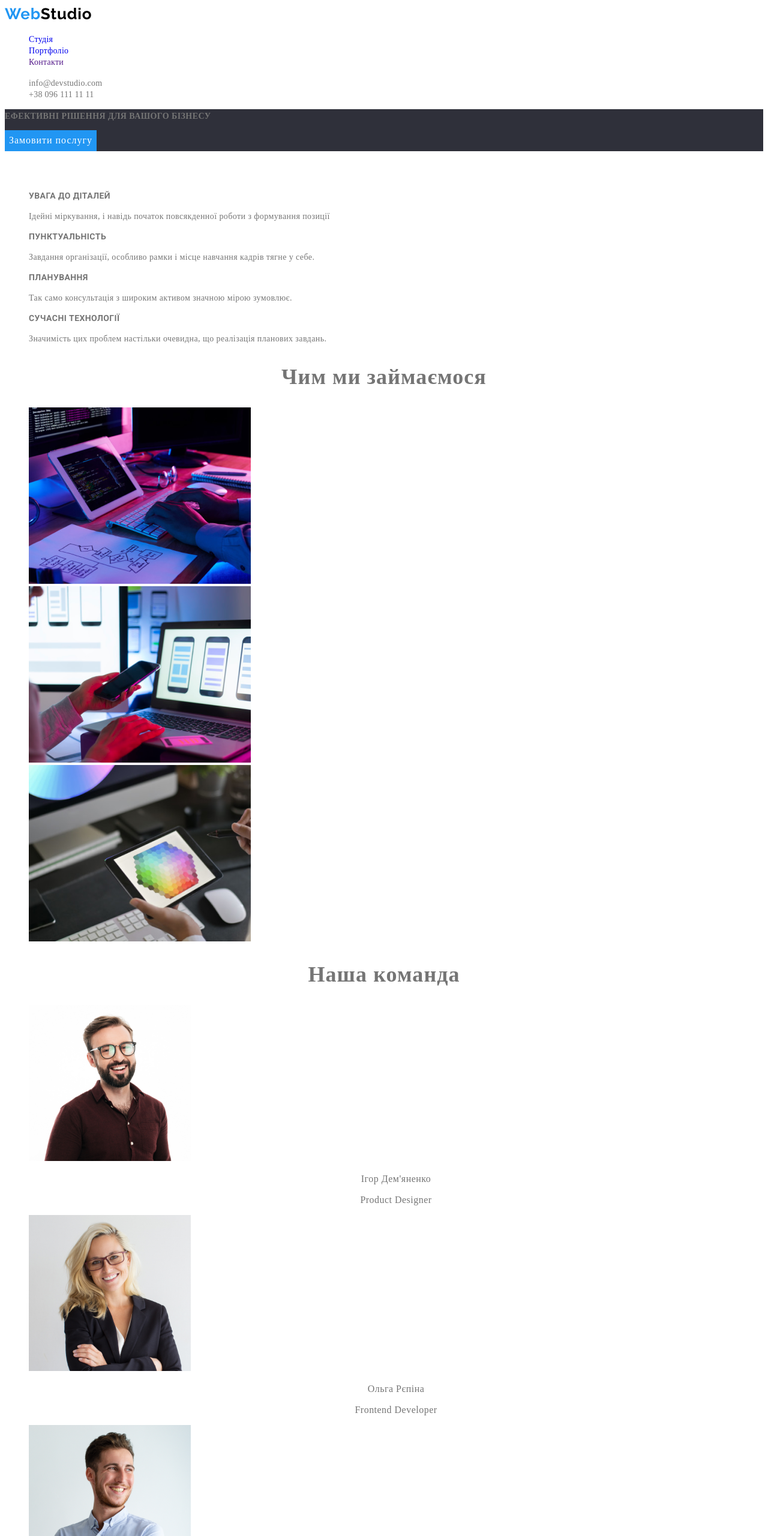
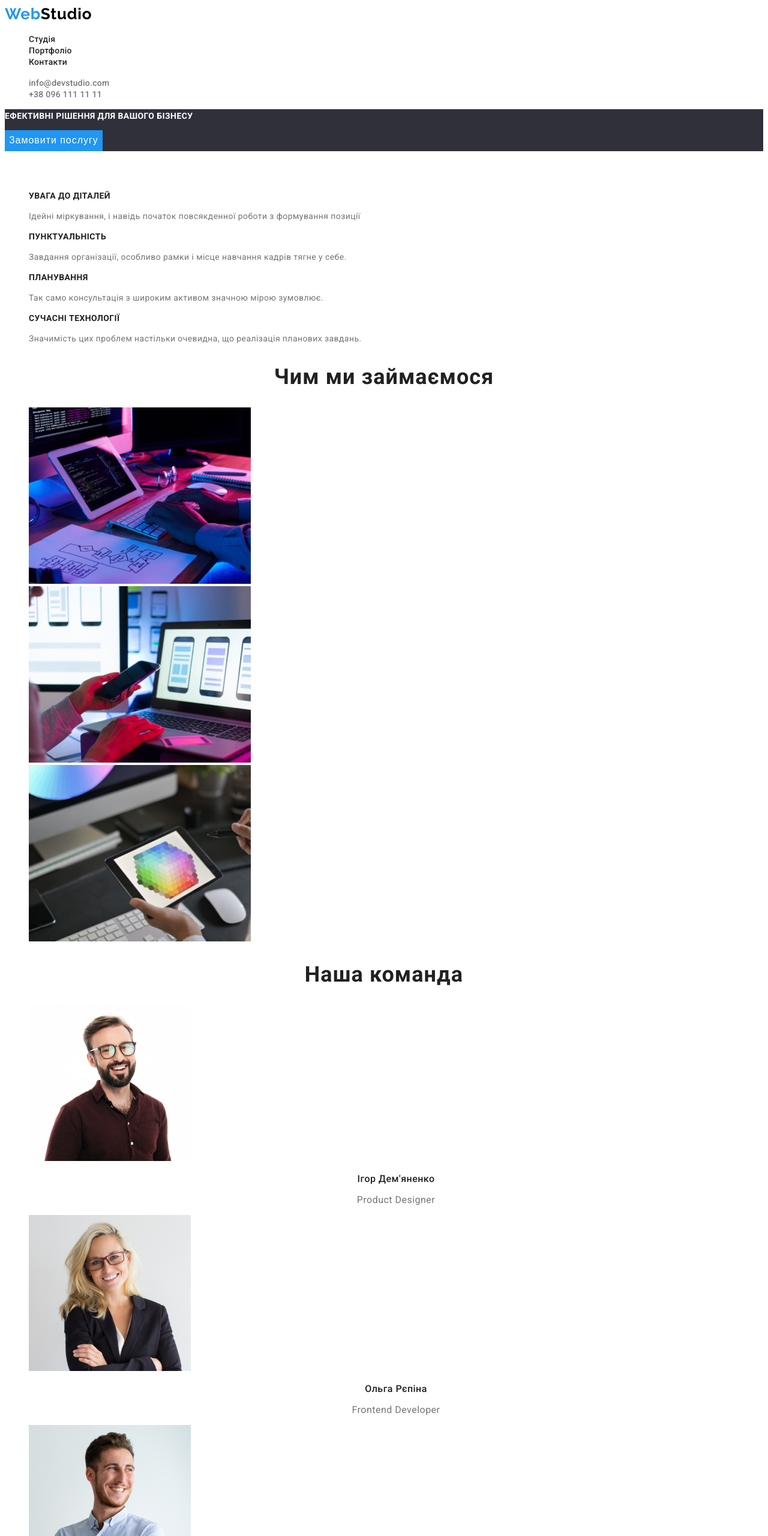
Before and after one commit to meleshko2907/goit-markup-hw-02, a plain HTML site: page index.html in a window 1280 px wide. Shown: the top 2560 px of the page at 60% size. Drawn offline with Linux system fonts and the light colour scheme.

Commit message:
Исправляет значение фонт фемели

```diff
--- a/css/styles.css
+++ b/css/styles.css
@@ -1,13 +1,14 @@
-body{font-family: "Roboto", Verdana, Geneva, Tahoma,sans-serif; color:  #757575;}
+body{
+    font-family: "Roboto", sans-serif;
+    color:  #757575;}
 
 
 .list{list-style: none;}
 
 .link {text-decoration: none;}
 
-:root{--brand-color: #757575;
+:root{
 --secondary-brand-color:#212121;
---main-font:'Roboto';
 }
 
 
@@ -24,24 +25,23 @@ body{font-family: "Roboto", Verdana, Geneva, Tahoma,sans-serif; color:  #757575;
 .logo-part {color: #000000}
 
 
-.nav-link {font-family: --main-font;
+.nav-link {
     font-weight: 500;
     font-size: 14px;
     line-height: 1.14;
     letter-spacing: 0.02em;
-    color: --secondary-brand-color;
+    color: var(--secondary-brand-color);
     cursor: pointer;}
 
 
 .nav-link:focus{color: #2196F3;}
 
 .header-contacts{
-    font-family: --main-font;
     font-weight: 500;
     font-size: 14px;
     line-height: 1.14;
     letter-spacing: 0.02em;
-    color: var(--brand-color);}
+    color: #757575;}
 
 .header-contacts:focus{color: #2196F3;}
 
@@ -51,13 +51,12 @@ body{font-family: "Roboto", Verdana, Geneva, Tahoma,sans-serif; color:  #757575;
 .hero{background-color: #2F303A;}
 
 .hero-text{
-    font-family: --main-font;
     font-size: 14px;
     line-height: 1.71;
     letter-spacing: 0.03em;
-    color: var(--brand-color);}
+    color: #FFFFFF;}
 
-.hero-btn {font-family: --main-font;
+.hero-btn {
     font-size: 16px;
     line-height: 1.88;
     display: flex;
@@ -81,57 +80,52 @@ border-radius: 4px;}
     line-height: 1.14;
     letter-spacing: 0.03em;
     text-transform: uppercase;
-    color: --secondary-brand-color;}
+    color: var(--secondary-brand-color);}
 
 
 
 .advantage-list-text {
-    font-family:--main-font;
     font-size: 14px;
     line-height: 1.71;
     letter-spacing: 0.03em;
-    color: var(--brand-color);    }
+    }
 
 
 /*-------About work----------*/
 
 .work-title {
-    font-family: --main-font;
     font-size: 36px;
     line-height: 1.17;
     text-align: center;
     letter-spacing: 0.03em;
-    color: --secondary-brand-color;}
+    color: var(--secondary-brand-color);}
 
 
 /*-------Work team----------*/
 
 .work-team-title {
-    font-family: --main-font;
     font-size: 36px;
     line-height: 1.17;
     text-align: center;
     letter-spacing: 0.03em;
-    color:--secondary-brand-color;}
+    color:var(--secondary-brand-color);}
 
 
 .work-team-list-item {
-    font-family: --main-font;
     font-weight: 500;
     font-size: 16px;
     line-height: 1.19;
     text-align: center;
     letter-spacing: 0.03em;
-    color: --secondary-brand-color;}
+    color: var(--secondary-brand-color);}
 
 
 .work-team-item-text {
-    font-family: --main-font;
     font-size: 16px;
     line-height: 1.19;
     text-align: center;
     letter-spacing: 0.03em;
-    color:var(--brand-color);}
+   }
 
 
 
@@ -148,7 +142,7 @@ footer{background-color: #2F303A;}
 .logo-footer-part{color: #ffffff;}
 
 .location-on-map{
-    font-family: --main-font;
+    font-style: normal;
     font-size: 14px;
     line-height: 1.71;
     letter-spacing: 0.03em;
@@ -156,7 +150,7 @@ footer{background-color: #2F303A;}
 
 
 .contact-tel{
-    font-family: --main-font;
+    font-style: normal;
     font-size: 14px;
     line-height: 1.71;
     letter-spacing: 0.03em;
@@ -164,7 +158,7 @@ footer{background-color: #2F303A;}
 
 
 .contact-email{
-    font-family: --main-font;
+    font-style: normal;
     font-size: 14px;
     line-height: 1.71;
     letter-spacing: 0.03em;
@@ -172,13 +166,12 @@ footer{background-color: #2F303A;}
 
 /*---------Portfolio----------*/
 .selection{
-    font-family: --main-font;
     font-weight: 500;
     font-size: 16px;
     line-height: 1.63;
     text-align: center;
     letter-spacing: 0.03em;
-    color: --secondary-brand-color;}
+    color: var(--secondary-brand-color);}
 
 .selection:hover{cursor: pointer;}
 .selection:hover{background-color: #2196F3;}
@@ -188,15 +181,13 @@ footer{background-color: #2F303A;}
 
 
 .potfrolio-list-title {
-    font-family: --main-font;
     font-size: 18px;
     line-height: 2.00;
     letter-spacing: 0.06em;
-    color: --secondary-brand-color;}
+    color: var(--secondary-brand-color);}
 
 
 .portfolio-list-text {
-    font-family: --main-font;
     font-size: 16px;
     line-height: 1.88;
     letter-spacing: 0.03em;
```
